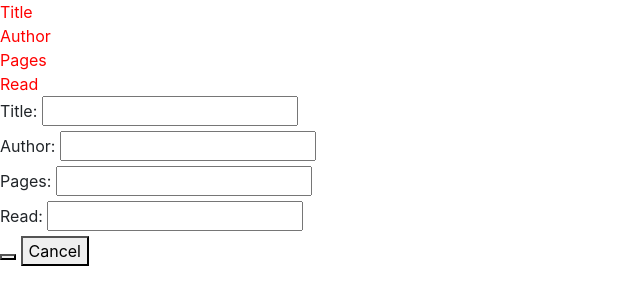
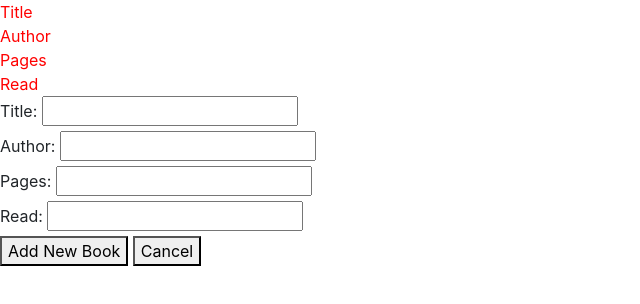
Before and after one commit to billodiallo/myLibrary, a plain HTML site: page index.html in a window 1280 px wide. Shown: the whole page, without its empty margins (0-640 px from the left). Drawn offline with nearby package versions, Linux system fonts and the light colour scheme.

Commit message:
Change buttons description

```diff
--- a/index.html
+++ b/index.html
@@ -39,7 +39,7 @@
             <input type="text" id="newPages" name="Pages"><br>
             <label for="Read">Read:</label>
             <input type="text" id="newRead" name="read"><br>
-            <button onclick="addBookToLibrary()" class="tablebuttons"></button>
+            <button onclick="addBookToLibrary()" class="tablebuttons">Add New Book</button>
             <button onclick="showForm()" class='tableButtons'>Cancel</button>
         </div>
 
--- a/scrypts/scripts.js
+++ b/scrypts/scripts.js
@@ -10,6 +10,9 @@ function newBook(title,author,pages,read) {
    writeUserData()
 
   }
+
+  //pushes info from input form to create new object, clears form
+
   function addBookToLibrary() {
       let newTitle = document.getElementById('title').value;
       let newAuthor = document.getElementById('author').value;
```
